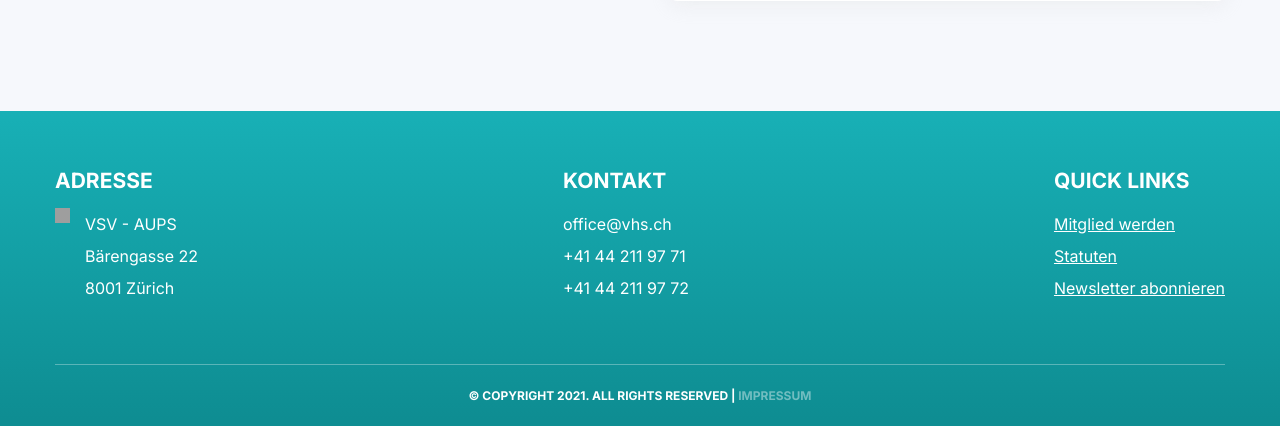
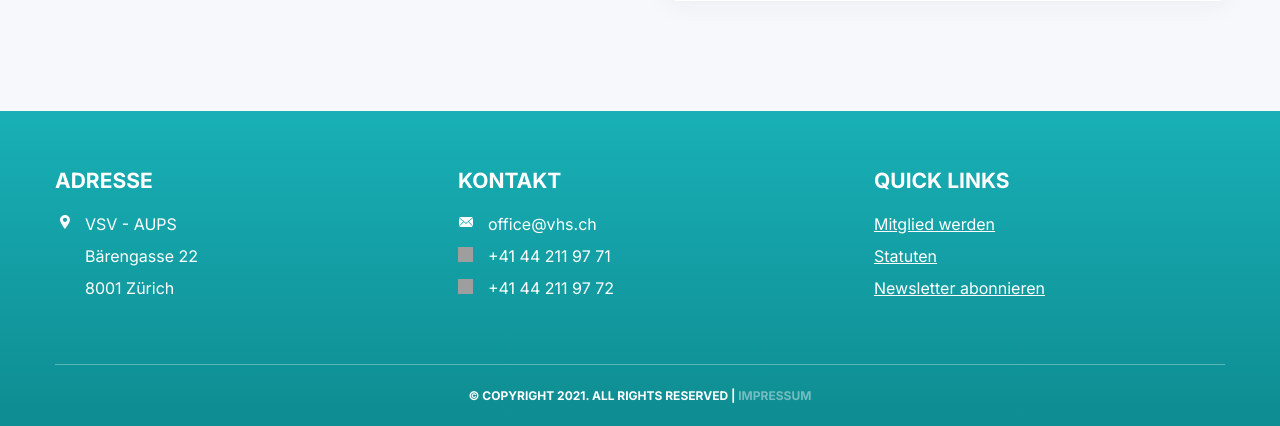
Before and after one commit to Exib1t/Sites, a PHP site: page / in a window 1280 px wide. Shown: the part 3491-3917 px from the top of the page. Run offline with PHP 8.4, Linux system fonts and the light colour scheme; style sheets or scripts are compiled from the project's sources; grey boxes are pictures that could not be loaded.

Commit message:
UpVHS update

```diff
--- a/UpVHS/dev/src/sass/_sprites.scss
+++ b/UpVHS/dev/src/sass/_sprites.scss
@@ -11,9 +11,9 @@
 // $spritesheet: width height image $spritesheet-sprites;
 $spritesheet-width: 0px;
 $spritesheet-height: 0px;
-$spritesheet-image: '../img/spritesheet.png?1652218603615';
+$spritesheet-image: '../img/spritesheet.png?1652248285202';
 $spritesheet-sprites: ();
-$spritesheet: (0px, 0px, '../img/spritesheet.png?1652218603615', $spritesheet-sprites, );
+$spritesheet: (0px, 0px, '../img/spritesheet.png?1652248285202', $spritesheet-sprites, );
 
 // The provided mixins are intended to be used with the array-like variables
 //
--- a/UpVHS/dev/src/sass/blocks/_b-siteFooter.scss
+++ b/UpVHS/dev/src/sass/blocks/_b-siteFooter.scss
@@ -29,7 +29,6 @@
     text-transform: uppercase;
     color: #FFFFFF;
     margin: 0px;
-    margin-bottom: 17px;
   }
   ul {
     list-style-type: none;
@@ -38,7 +37,6 @@
   }
   li {
     display: flex;
-    align-items: center;
     font-family: $Inter;
     font-style: normal;
     font-weight: 400;
@@ -48,28 +46,92 @@
   }
 }
 
-.b-siteFooterAdress {
-  li {
-    &:first-of-type {
+.b-siteFooterColumn {
+  display: flex;
+  flex-direction: column;
+  &:last-child {
+    margin-right: 180px;
+  }
+  a {
+    color: #fff;
+  }
+  .b-siteFooterColumnEmail {
+    text-decoration: none;
+    display: flex;
+    &:hover {
+      text-decoration: underline;
+    }
+    &::before {
+      content: "";
+      display: block;
+      background-image: url(../../../../assets/img/userfiles/FooterIcons/email.svg);
+      background-repeat: no-repeat;
+      background-position:  right;
+      width: 15px;
+      height: 15px;
+      margin-top: 7px;
+      margin-right: 15px;
+    }
+  }
+
+  .b-siteFooterColumnPhoneNumberTop {
+    text-decoration: none;
+    display: flex;
+    &:hover {
+      text-decoration: underline;
+    }
+    &::before {
+      content: "";
+      display: block;
+      background-image: url(../../../../assets/img/userfiles/FooterIcons/phone-call.svg);
+      background-repeat: no-repeat;
+      background-position:  right;
+      width: 15px;
+      height: 15px;
+      margin-top: 7px;
+      margin-right: 15px;
+    }
+  }
+
+  .b-siteFooterColumnPhoneNumberBottom {
+    text-decoration: none;
+    display: flex;
+    &:hover {
+      text-decoration: underline;
+    }
+    &::before {
+      content: "";
+      display: block;
+      background-image: url(../../../../assets/img/userfiles/FooterIcons/printer.svg);
+      background-repeat: no-repeat;
+      background-position:  right;
+      width: 15px;
+      height: 15px;
+      margin-top: 7px;
+      margin-right: 15px;
+    }
+  }
+
+  ul {
+    padding-top: 17px;
+  }
+
+  &:first-child {
+    li {
       &::before {
         content: "";
-        background: url('../../../../assets/img/userfiles/FooterIcons/phone-call.svg');
+        display: block;
+        background-image: url(../../../../assets/img/userfiles/FooterIcons/geoposition.svg);
         background-repeat: no-repeat;
+        background-position:  right;
         width: 15px;
-        aspect-ratio: 1/1;
-        margin-right: 15px;
-        align-self: flex-start;
+        height: 15px;
+        margin-top: 7px;
       }
-    }
-  }
-}
-
-.b-siteFooterQuickLinks {
-  li {
-    a {
-      text-decoration-line: underline;
-      text-decoration-color: #fff;
-      color: white;
+      p {
+        margin: 0;
+        padding-left: 15px;
+      }
     }
   }
 }
@@ -84,8 +146,13 @@
   color: #FFFFFF;
   padding: 20px 0px;
   border-top: 1px solid rgba($color: #fff, $alpha: 0.31);
-  span {
+  a {
     font-weight: 700;
+    color: #fff;
     opacity: 0.41;
+    text-decoration: none;
+    &:hover {
+      text-decoration: underline;
+    }
   }
 }
--- a/UpVHS/dev/src/sass/blocks/_b-siteHeader.scss
+++ b/UpVHS/dev/src/sass/blocks/_b-siteHeader.scss
@@ -18,4 +18,5 @@
   justify-content: space-between;
   align-items: center;
   padding: 15px;
+  border-bottom: 1px solid rgba($color: #fff, $alpha: 0.31);
 }
--- a/UpVHS/inc/footer.php
+++ b/UpVHS/inc/footer.php
@@ -3,26 +3,34 @@
     <footer class="l-siteFooter">
       <div class="b-siteFooter">
         <div class="l-siteFooterInfo">
-          <ul class="b-siteFooterAdress">
+          <div class="b-siteFooterColumn">
             <h3>Adresse</h3>
-            <li>VSV - AUPS
+            <ul>
+              <li>
+                <p>VSV - AUPS
                 <br> Bärengasse 22
-            <br> 8001 Zürich</li>
+                <br> 8001 Zürich</p>
+              </li>
             </ul>
-          <ul class="b-siteFooterContact">
+          </div>
+          <div class="b-siteFooterColumn">
             <h3>Kontakt</h3>
-            <li>office@vhs.ch</li>
-            <li>+41 44 211 97 71</li>
-            <li>+41 44 211 97 72</li>
+            <ul>
+              <li><a href="#" class="b-siteFooterColumnEmail">office@vhs.ch</a></li>
+              <li  class="b-siteFooterColumnPhoneNumberTop">+41 44 211 97 71</li>
+              <li  class="b-siteFooterColumnPhoneNumberBottom">+41 44 211 97 72</li>
             </ul>
-          <ul class="b-siteFooterQuickLinks">
+          </div>
+          <div class="b-siteFooterColumn">
             <h3>Quick Links</h3>
+            <ul>
               <li><a href="../innerPage.php">Mitglied werden</a></li>
               <li><a href="#">Statuten</a></li>
               <li><a href="#">Newsletter abonnieren</a></li>
             </ul>
           </div>
-        <div class="l-siteFooterCopyRight">© COPYRIGHT 2021. ALL RIGHTS RESERVED | <span>IMPRESSUM</span></div>
+        </div>
+        <div class="l-siteFooterCopyRight">© COPYRIGHT 2021. ALL RIGHTS RESERVED | <a href="#">IMPRESSUM</a></div>
       </div>
     </footer>
   </div><!--wrapper-->
```
Also changed, not shown: UpVHS/dev/src/img/userfiles/FooterIcons/email.svg (added), UpVHS/dev/src/img/userfiles/FooterIcons/geoposition.svg (added). Lines whose indentation alone changed are shown as unchanged.
